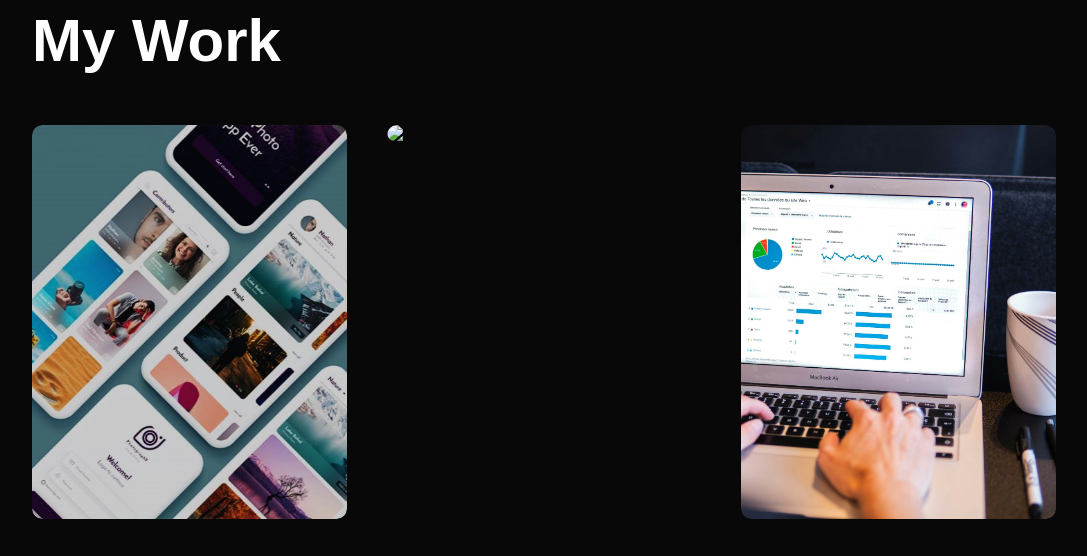
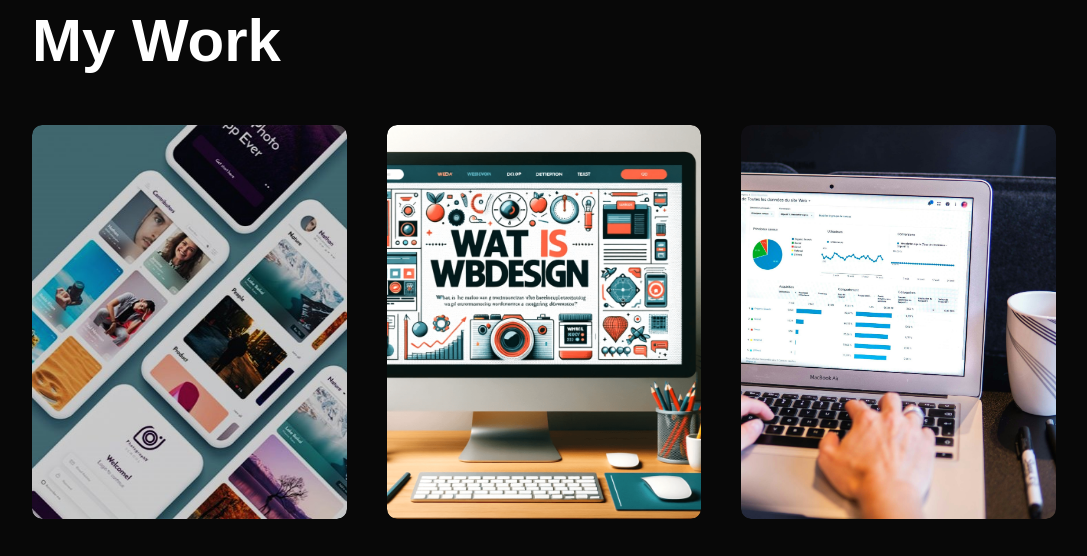
Before and after one commit to SuprakashRoy/Portfolio, a plain HTML site: page index.html in a window 1280 px wide. Shown: the part 2040-2596 px from the top of the page, without its empty margins (96-1183 px from the left). Drawn offline with Linux system fonts and the light colour scheme.

Commit message:
Update index.html

```diff
--- a/index.html
+++ b/index.html
@@ -100,7 +100,7 @@
             </div>
         </div>
         <div class="work">
-            <img src="images/work-2.jpg">
+            <img src="images/work-2.png">
             <div class="layer">
                 <h3>Online Frontend Simulator</h3>
                 <p>Welcome to Frontend Simulator, the ultimate platform for testing and experimenting with HTML and CSS. I am dedicated to providing you with a seamless coding experience, real-time previews, intuitive design tools, and an efficient learning environment. Your creativity is my priority, and I'm here to ensure your web development journey is smooth and rewarding.</p>
```
